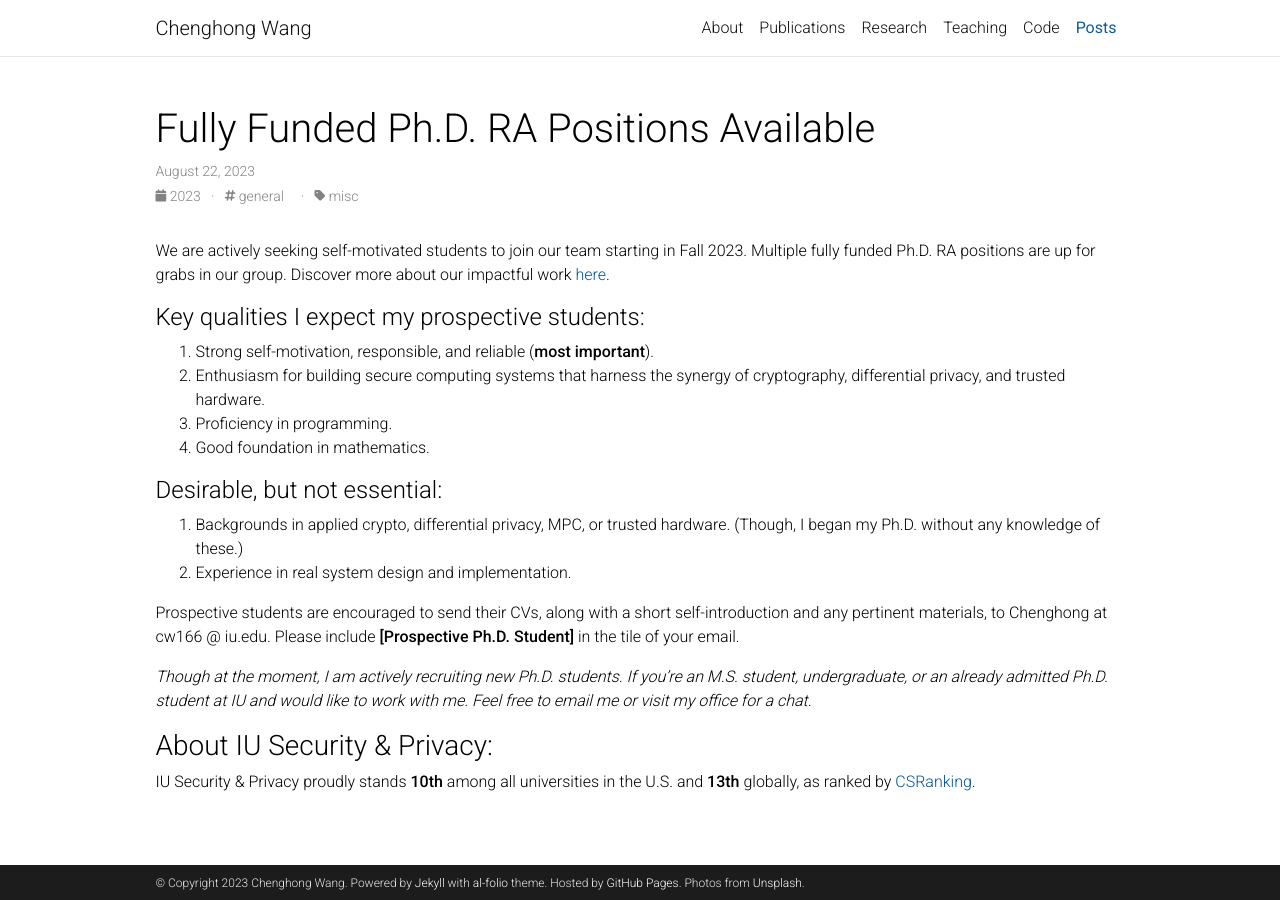
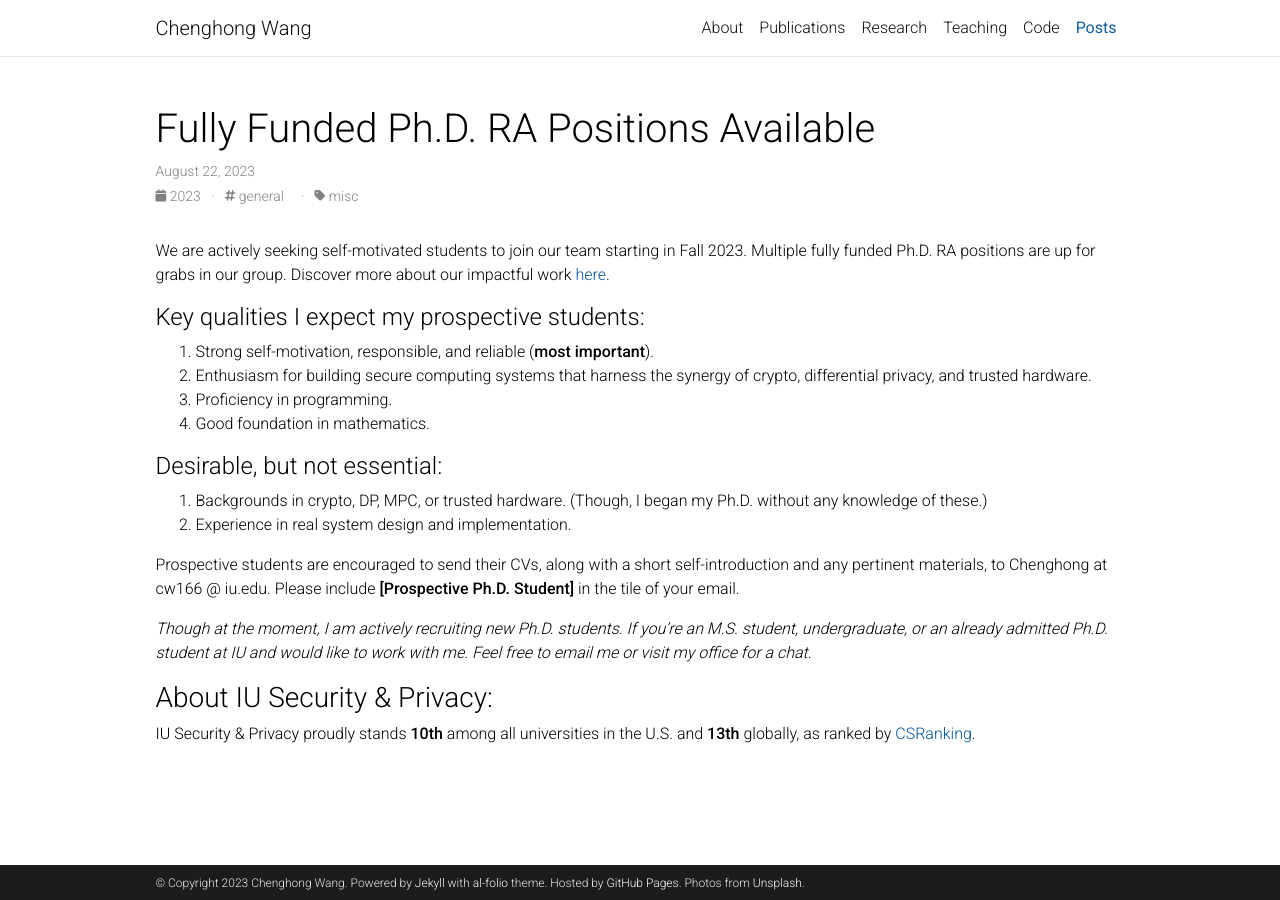
Before and after one commit to lovingmage/lovingmage.github.io, a Jekyll site: the page built from _posts/2023-08-22-phd-ra.md, in a window 1280 px wide. Built offline with Jekyll 4.4.1, drawn with Linux system fonts in a browser that asks for light colours; comment, search, counter and statistics services are not loaded; a style sheet for code colours, icons or effects is not loaded.

Commit message:
Update 2023-08-22-phd-ra.md

```diff
--- a/_posts/2023-08-22-phd-ra.md
+++ b/_posts/2023-08-22-phd-ra.md
@@ -14,13 +14,13 @@ We are actively seeking self-motivated students to join our team starting in Fal
 #### Key qualities I expect my prospective students:
 
 1. Strong self-motivation, responsible, and reliable (**most important**).
-2. Enthusiasm for building secure computing systems that harness the synergy of cryptography, differential privacy, and trusted hardware.
+2. Enthusiasm for building secure computing systems that harness the synergy of crypto, differential privacy, and trusted hardware.
 3. Proficiency in programming.
 4. Good foundation in mathematics.
 
 #### Desirable, but not essential:
 
-1. Backgrounds in applied crypto, differential privacy, MPC, or trusted hardware. (Though, I began my Ph.D. without any knowledge of these.)
+1. Backgrounds in crypto, DP, MPC, or trusted hardware. (Though, I began my Ph.D. without any knowledge of these.)
 2. Experience in real system design and implementation.
 
 Prospective students are encouraged to send their CVs, along with a short self-introduction and any pertinent materials, to Chenghong at cw166 @ iu.edu. Please include **[Prospective Ph.D. Student]** in the tile of your email.
```
